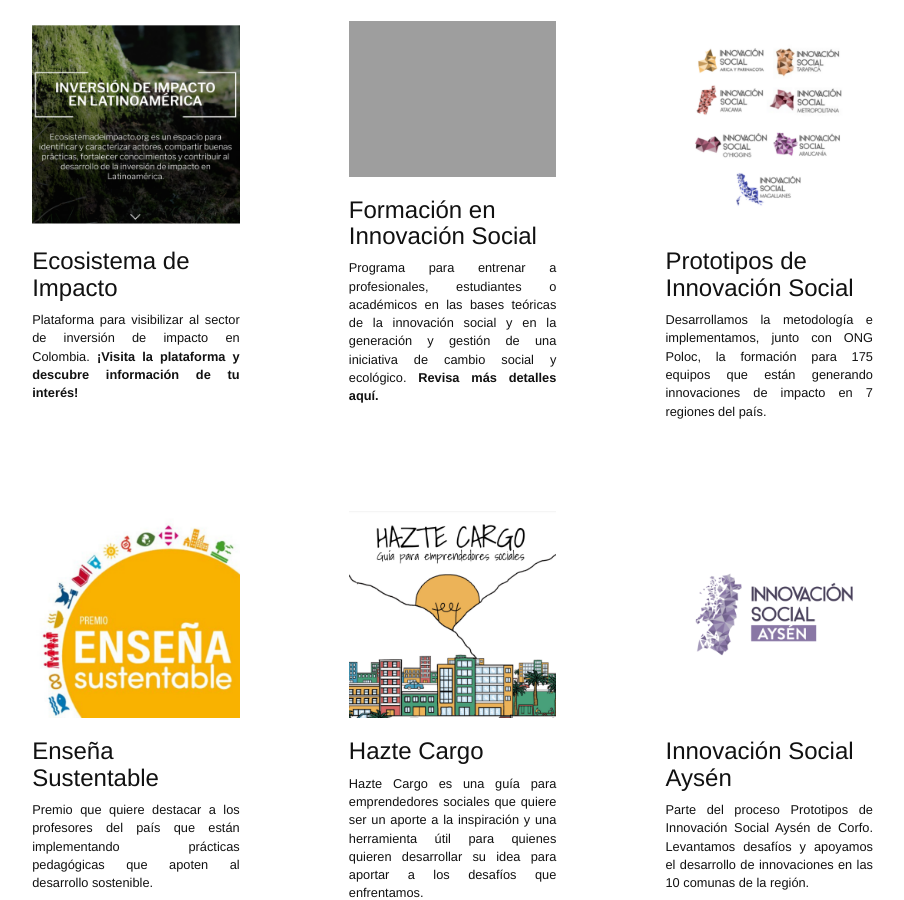
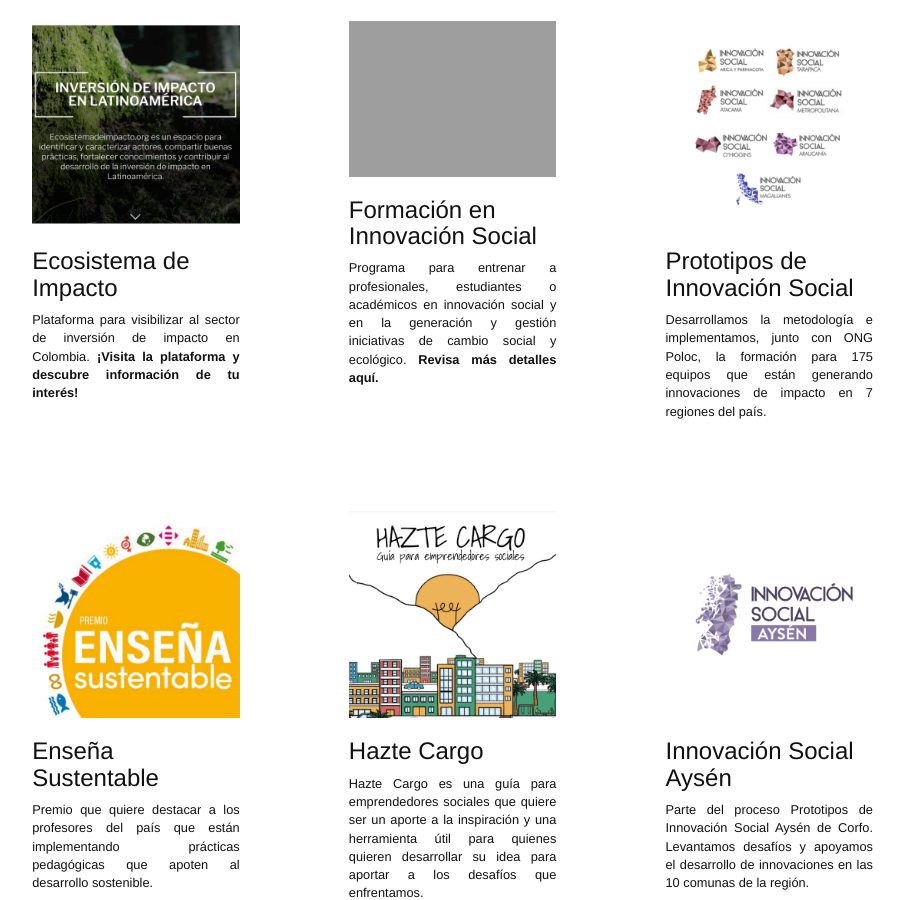
Before and after one commit to 2811Chile/2811Chile.github.io, a Jekyll site: the page built from trabajos.md, in a window 1280 px wide and 900 px high, scrolled down 1386 px. Shown: the whole window, without its empty margins (227-1131 px from the left). Built offline with Jekyll 4.4.1, drawn with Linux system fonts in a browser that asks for light colours; nearby versions of some CDN libraries; some web fonts are replaced.

Commit message:
Updated 03formacionis

```diff
--- a/_proyectos/03formacionis.markdown
+++ b/_proyectos/03formacionis.markdown
@@ -7,4 +7,4 @@
 imagen: "/uploads/Pagina%202811%20(6).png"
 ---
 
-Programa para entrenar a profesionales, estudiantes o académicos en las bases teóricas de la innovación social y en la generación y gestión de una iniciativa de cambio social y ecológico. **[Revisa más detalles aquí.](https://2811.cl/2020/05/05/formacion-en-innovacion-social/)**
+Programa para entrenar a profesionales, estudiantes o académicos en innovación social y en la generación y gestión iniciativas de cambio social y ecológico. **[Revisa más detalles aquí.](https://2811.cl/2020/05/05/formacion-en-innovacion-social/)**
```
